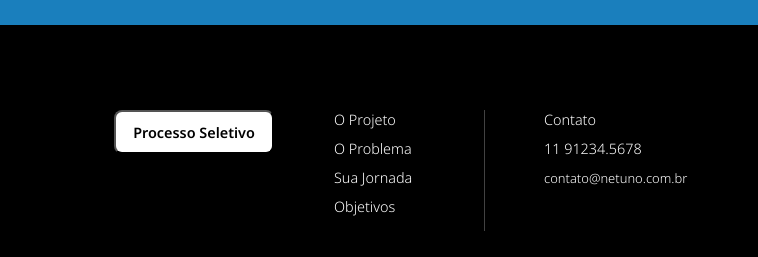
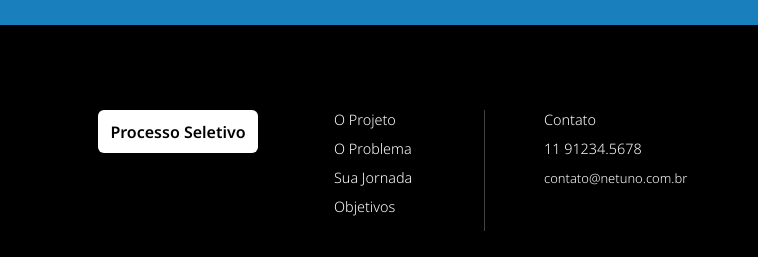
Before and after one commit to JoseAlmeidaP/gerando-diamantes, a plain HTML site: page index.html in a window 1280 px wide. Shown: the part 3851-4108 px from the top of the page, 522-1280 px from the left. Drawn offline with Linux system fonts and the light colour scheme.

Commit message:
atualizando button footer

```diff
--- a/estilos/style.css
+++ b/estilos/style.css
@@ -110,12 +110,11 @@ header > div {
     transform: scale(0.9);
     background-color: var(--cor3);
     color: var(--cor4);
-
 }
 
 .linha {
+    position: absolute;
     width: 1600px;
-    position: absolute;
     top: 97px;
     left: 43px;
     border: 1px;
@@ -815,17 +814,36 @@ aside.footer-one > p {
     left: 16px;
 }
 
-div.foot > button {
+
+
+
+.button2 {
+    background-color: var(--cor4);
+    color: var(--cor3);
+    font-family:var(--font-padrao);
+    font-weight: bold;
+    position: absolute;
+    left: 364px;
+    top: 85px;
+    padding: 10px;
+    height: 43px;
     width: 160px;
-    height: 44px;
-    background-color: var(--cor4);
-    font-family: var(--font-padrao);
-    font-weight: bolder;
-    font-size: .9em;
-    border-radius: 8px;
-    position: absolute;
-    top: 85px;
-    left: 380px;
+    border-radius: 6px;
+    border: none;
+}
+
+.button2:hover {
+    background-color: var(--cor3);
+    color: var(--cor4);
+    transition: 1s;
+    border: solid var(--cor4);
+    cursor: pointer;
+}
+
+.button2:active {
+    transform: scale(0.9);
+    background-color: var(--cor3);
+    color: var(--cor4);
 }
 
 .footer-two {
--- a/index.html
+++ b/index.html
@@ -236,7 +236,7 @@
                 <img id="icIn" src="imagens/icones/in.png" alt="">
                 <p>Netuno© 2022 - Todos os direitos reservados</p>
             </aside>
-            <button>Processo Seletivo</button>
+            <button class="button2">Processo Seletivo</button>
             <aside class="footer-two">
                 <p class="paragrafos">O Projeto</p>
                 <p class="paragrafos">O Problema</p>
```
